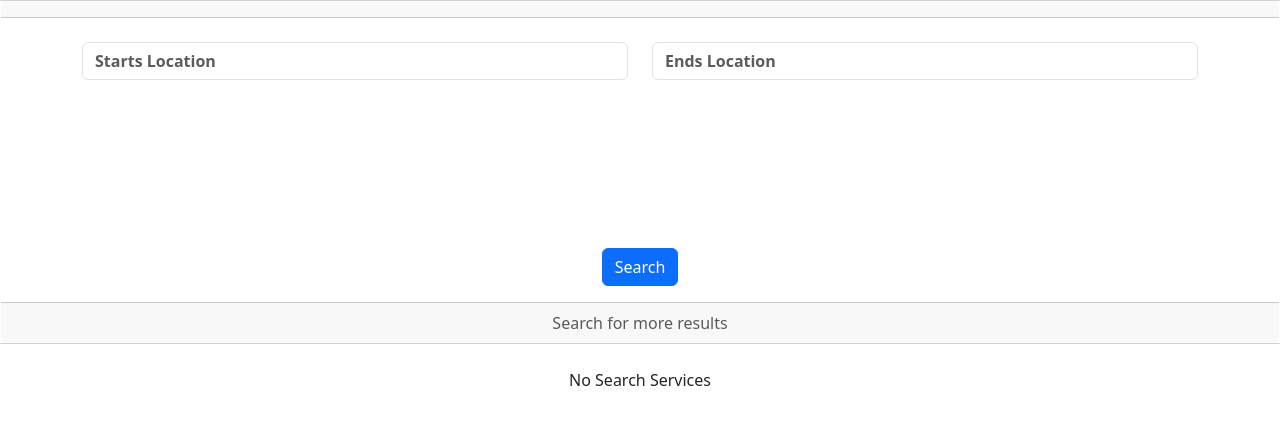
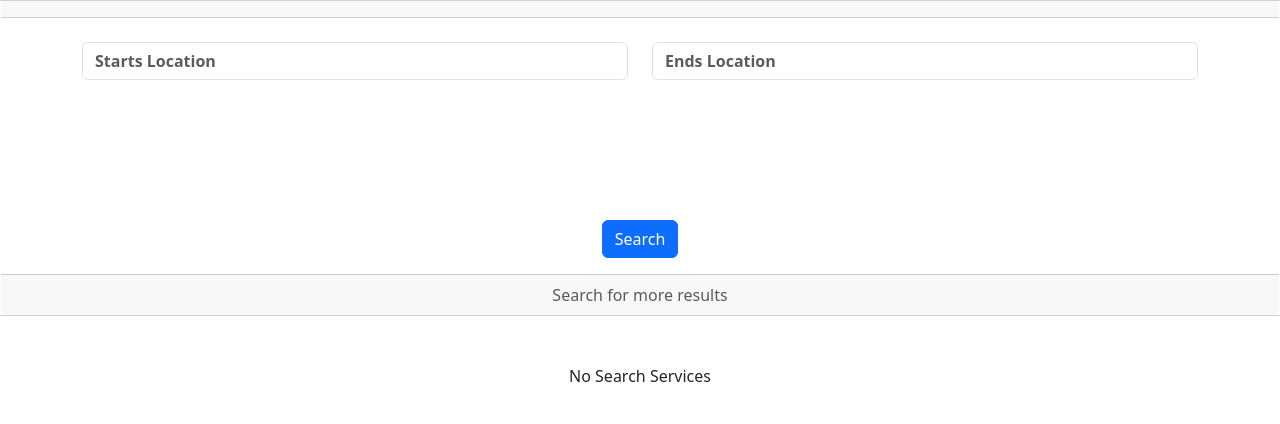
Before and after one commit to MininduThiranjaya/trackNgo, a React (Create React App) app in the folder frontend/: page / in a window 1280 px wide. Shown: the top 424 px of the page. Built offline with nearby package versions, Linux system fonts and the light colour scheme.

Commit message:
Update routeSearchCard.js

```diff
--- a/frontend/src/com/routeSearchCard.js
+++ b/frontend/src/com/routeSearchCard.js
@@ -148,14 +148,9 @@ function HeaderAndFooterExample() {
         }
     };
 
-    // useEffect(() => (
-
-    // ),[so])
-
-
     return (
         <>
-            <Row>
+            <Row className="mb-4">
                 <Card className="text-center">
                     <Card.Header></Card.Header>
                     <Card.Body>
@@ -163,22 +158,21 @@ function HeaderAndFooterExample() {
                     <Card.Text>
                         <Container>
                             <Row>
-                                <Col>
-                                    <Form.Control text='text' style={{ fontWeight: 'bold' }} value={inputValueSource} onChange={(e) => findCity(e, 'start') } type="text" placeholder="Starts Location" />
+                                <Col xs={12} md={6} className="mb-3">
+                                    <Form.Control text='text' style={{ fontWeight: 'bold'}} value={inputValueSource} onChange={(e) => findCity(e, 'start') } type="text" placeholder="Starts Location" />
 
-                                    <br></br>
-                                    <div class="overflow-auto" style={{height:"120px"}}>
+                                    <div class="overflow-auto" style={{height:"100px"}} >
                                         {
                                             selectedCities.map((city, index) => {
 
                                                 if(searchStatus === 'start') {
                                                     return (
-                                                        <>
+                                                        <div>
                                                             <hr></hr>
                                                             <div key={index} onClick={() => {
                                                                 handleSelectedCity(city,'start')
                                                             }}>{city}</div>
-                                                        </>
+                                                        </div>
                                                     )
                                                 }
                                             })
@@ -188,8 +182,7 @@ function HeaderAndFooterExample() {
                                 <Col>
                                     <Form.Control text='text' style={{ fontWeight: 'bold' }} value={inputValueDestination} onChange={(e) => findCity(e, 'end')} type="text" placeholder="Ends Location" />
 
-                                    <br></br>
-                                    <div class="overflow-auto" style={{height:"120px"}}>
+                                    <div class="overflow-auto" style={{height:"100px"}}>
                                     {
                                             selectedCities.map((city, index) => {
 
@@ -210,6 +203,7 @@ function HeaderAndFooterExample() {
                             </Row>
                             <br></br>
                             <Row>
+                                <br></br>
                                 <div style={{ justifyContent: 'center' }}>
                                     <Button variant="primary" onClick={() => busRouteWithBus()}>Search</Button>
                                 </div>
```
